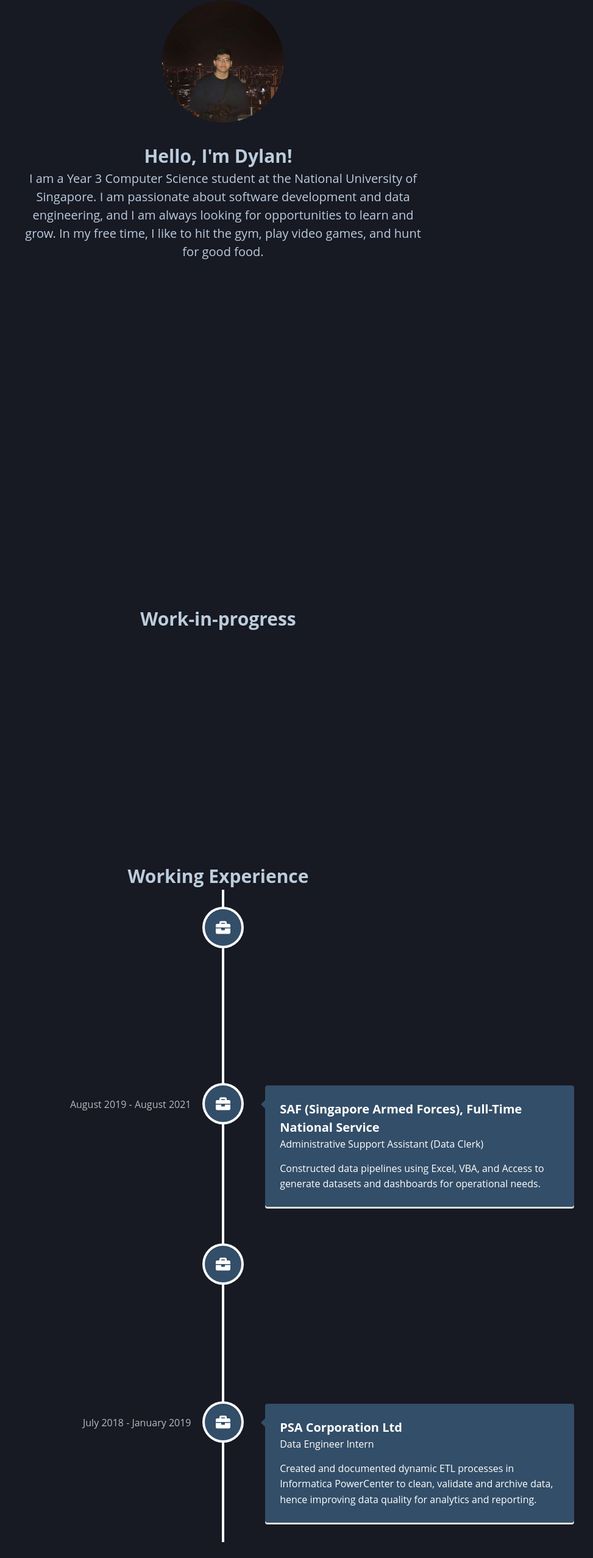
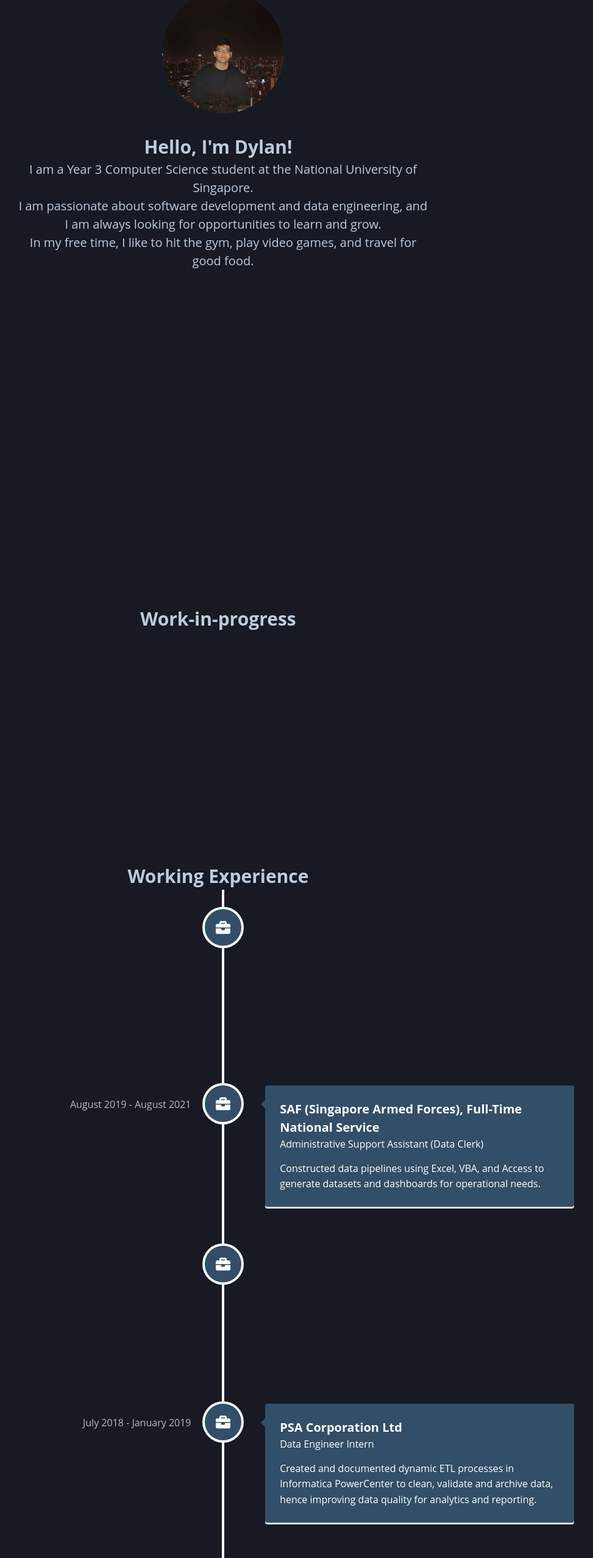
Before and after one commit to dsja612/dsja612.github.io, a React (Create React App) app: page / in a window 1280 px wide. Shown: the part 186-2741 px from the top of the page at 61% size, without its empty margins (274-1247 px from the left). Built offline with nearby package versions, Linux system fonts and the light colour scheme.

Commit message:
Clean up code

```diff
--- a/src/components/About.tsx
+++ b/src/components/About.tsx
@@ -11,9 +11,9 @@ const AboutMe: React.FC = () => {
         Hello, I'm Dylan!
       </Text>
       <Text fontSize="xl" marginLeft="300px" align="center" marginRight="300px">
-        I am a Year 3 Computer Science student at the National University of Singapore. I am passionate about software development and data engineering,
-        and I am always looking for opportunities to learn and grow.
-        In my free time, I like to hit the gym, play video games, and hunt for good food.
+        I am a Year 3 Computer Science student at the National University of Singapore. <br/> I am passionate about software development and data engineering,
+        and I am always looking for opportunities to learn and grow. <br/>
+        In my free time, I like to hit the gym, play video games, and travel for good food.
       </Text>
     </Flex>
   );
--- a/src/components/ExperienceTimeline.tsx
+++ b/src/components/ExperienceTimeline.tsx
@@ -1,6 +1,6 @@
 import { VerticalTimeline, VerticalTimelineElement } from 'react-vertical-timeline-component';
 import 'react-vertical-timeline-component/style.min.css';
-import { FaBriefcase } from 'react-icons/fa';
+import { FaBriefcase, FaStopCircle } from 'react-icons/fa';
 import { Text } from '@chakra-ui/react';
 
 const workExperience = [
@@ -69,6 +69,10 @@ const ExperienceTimeline = () => {
           <p>{experience.description}</p>
         </VerticalTimelineElement>
       ))}
+        <VerticalTimelineElement
+          iconStyle={{ background: 'rgb(195, 50, 50)', color: 'brand.700' }}
+          icon={ <FaStopCircle /> } >
+        </VerticalTimelineElement>
     </VerticalTimeline>
   );
 };
```
